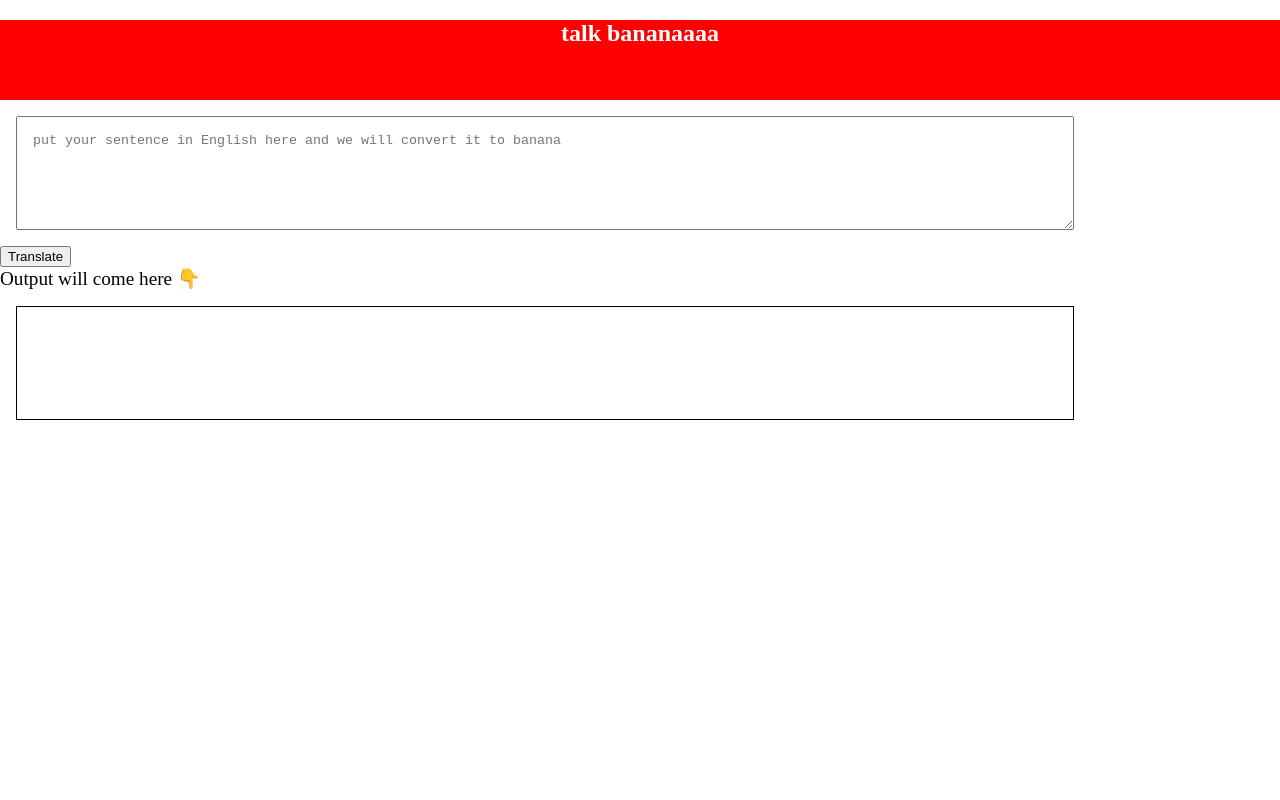
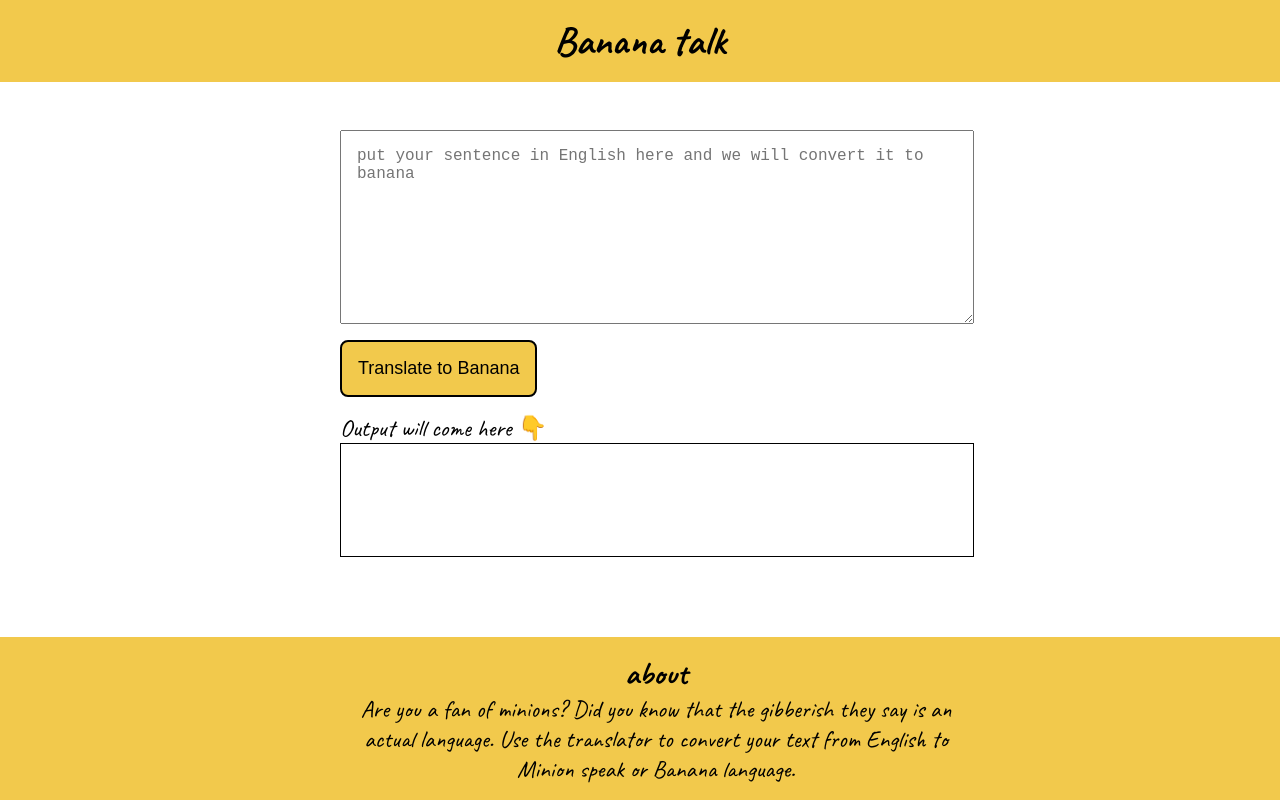
Before and after one commit to k-yash/banana-speak, a plain HTML site: page index.html in a window 1280 px wide. Drawn offline with Linux system fonts and the light colour scheme.

Commit message:
style : design updated

```diff
--- a/index.html
+++ b/index.html
@@ -11,17 +11,26 @@
 <body>
     <nav>
         <div class="navigation">
-            <h1> talk bananaaaa</h1>
+            <h1> Banana talk </h1>
 
         </div>
     </nav>
+    <main>
+        <textarea id="txt-input" placeholder="put your sentence in English here and we will convert it to banana"></textarea>
+        <button id="btn-translate">Translate to Banana</button>
 
-    <textarea id="txt-input"
-        placeholder="put your sentence in English here and we will convert it to banana"></textarea>
-    <button id="btn-translate">Translate</button>
+        <div style="font-size: 1.5rem;"> Output will come here 👇</div>
+        <div id="output"></div>
+    </main>
+    <footer>
+        <div class="footer">
+            <h1>about</h1>
+            <p>Are you a fan of minions? Did you know that the gibberish they say is an actual language. Use the translator to convert your text from English to Minion speak or Banana language.</p>
 
-    <div style="font-size: larger;"> Output will come here 👇</div>
-    <div id="output"></div>
+        </div>
+
+    </footer>
+
     <script src="app.js" type="text/javascript"></script>
 </body>
 
--- a/style.css
+++ b/style.css
@@ -1,28 +1,88 @@
+@import url('https://fonts.googleapis.com/css2?family=Caveat:wght@400;700&display=swap');
+
+:root {
+    --primary: #F2C94C;
+    --black: #333333;
+    --width-break: 600px;
+}
+
+
+* {
+	margin: 0;
+	padding: 0;
+}
+
 body{
-    margin: 0;
-    padding: 0;
+    font-family: 'Caveat', cursive;
 }
+
 .navigation{
-    background-color: red;
-    color: white;
-    height: 10vh;
-    margin-top: 0;
+    background-color:var(--primary);
+    margin: auto;
+    width: 100%;
 
 }
 .navigation h1{
     text-align: center;
+    padding: 1rem;
+    font-size: 2.5rem;
+
 }
-textarea {
-    width: 80%;
-    height: 10vh;
+main{
+    margin: auto;
+    padding: 1rem;
+    max-width: var(--width-break);
+}
+
+#txt-input{
+    width: 100%;
+    height: 20vh;
     display: block;
-    margin: 1rem;
+    margin-top: 2rem;
+    margin-right: 1rem;
     padding: 1rem;
+    font-size: large;
+
 }
+
+#btn-translate{
+    background-color: var(--primary);
+    padding: 1rem;
+    border: 2px solid black;
+    font-size: large;
+    margin: 1rem 0rem;
+    border-radius: .5rem;
+}
+
+
 #output {
     border: 1px solid black;
-    height: 10vh;
-    width: 80%;
-    margin: 1rem;
+    min-height: 10vh;
+    max-height: 20vh;
+    width: 100%;
+    overflow: scroll;
     padding: 1rem;
+
 }
+
+.footer{
+    position: fixed;
+    width: 100%;
+    background-color: var(--primary);
+    bottom: 0;
+    padding: 1rem;
+    text-align: center;
+
+
+}
+
+.footer h1{
+
+    /* font-size: 1.5rem; */
+    /* padding-bottom: 1rem; */
+}
+.footer p {
+    max-width: var(--width-break);
+    margin:auto;
+    font-size: 1.5rem;
+}
```
